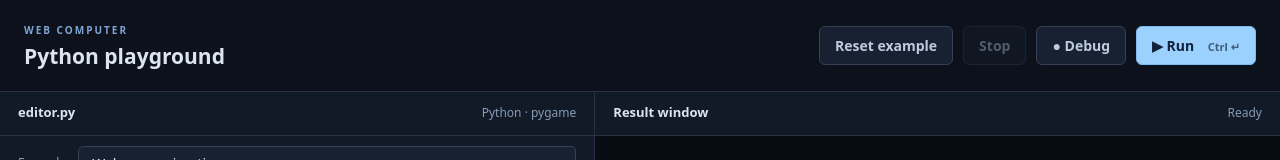
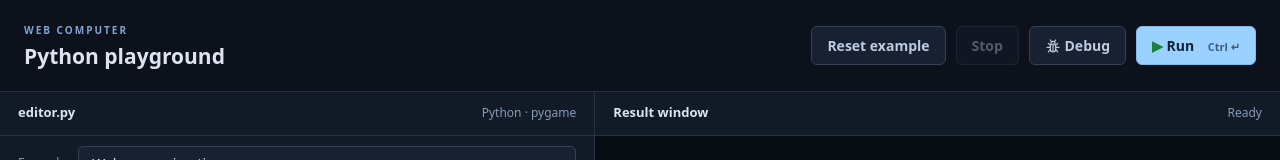
Before and after one commit to kazzmir/web-computer, a plain HTML site: page web/index.html in a window 1280 px wide. Shown: the top 160 px of the page. Drawn offline with Linux system fonts and the light colour scheme.

Commit message:
Use green run triangle and insect debugger icon

```diff
--- a/web/index.html
+++ b/web/index.html
@@ -14,8 +14,8 @@
     <div class="actions">
       <button id="reset" class="secondary">Reset example</button>
       <button id="stop" class="secondary" disabled>Stop</button>
-      <button id="debug" class="secondary">● Debug</button>
-      <button id="run">▶ Run <span class="shortcut">Ctrl ↵</span></button>
+      <button id="debug" class="secondary"><svg class="button-icon" viewBox="0 0 24 24" fill="none" stroke="currentColor" stroke-width="1.8" stroke-linecap="round" stroke-linejoin="round" aria-hidden="true"><path d="m8 3 2 3m6-3-2 3M9 9V8a3 3 0 0 1 6 0v1M5 8l3 3m11-3-3 3M3 14h5m8 0h5M5 21l3-4m11 4-3-4"/><rect x="8" y="9" width="8" height="12" rx="4"/><path d="M12 10v10"/></svg> Debug</button>
+      <button id="run"><span class="run-icon" aria-hidden="true">▶</span> Run <span class="shortcut">Ctrl ↵</span></button>
     </div>
   </header>
   <main>
--- a/web/style.css
+++ b/web/style.css
@@ -13,6 +13,8 @@ button:disabled { cursor: default; opacity: .4; }
 button.secondary { background: #172131; border-color: #344157; color: #bdcbe0; }
 button:focus-visible, textarea:focus-visible, pre:focus-visible { outline: 2px solid #9ad1ff; outline-offset: -2px; }
 .shortcut { font-size: 11px; opacity: .65; margin-left: 10px; }
+.run-icon { color: #16803c; }
+.button-icon { width: 16px; height: 16px; vertical-align: -3px; }
 main { flex: 1; min-height: 0; display: grid; grid-template-columns: minmax(280px, 1fr) minmax(340px, 1.15fr); }
 section { min-width: 0; min-height: 0; display: flex; flex-direction: column; }
 .editor-pane { border-right: 1px solid #283245; }
```
